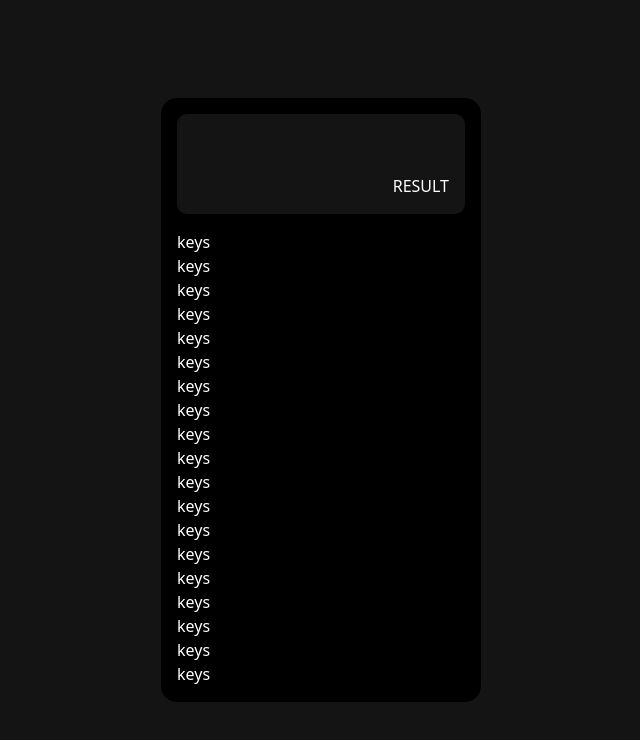
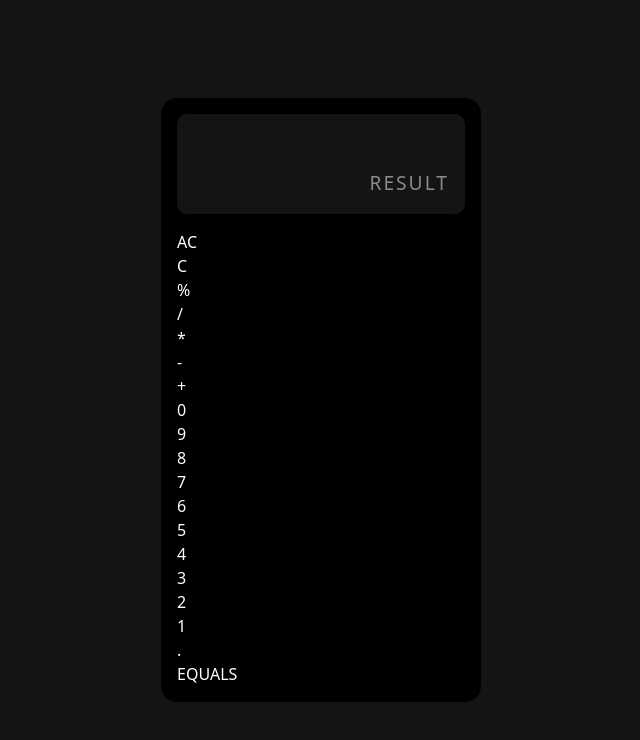
Before and after one commit to madiha-m/react_js, a React (Vite) app in the folder calculator/: page / in a window 1280 px wide. Shown: the top 740 px of the page, without its empty margins (319-959 px from the left). Built offline with nearby package versions, Linux system fonts and the light colour scheme.

Commit message:
map all keys

```diff
--- a/calculator/src/components/calculator.jsx
+++ b/calculator/src/components/calculator.jsx
@@ -1,4 +1,4 @@
-import React from "react";
+import React, { useState } from "react";
 import Keys from "./keys";
 
 const calculator = () => {
@@ -24,12 +24,20 @@ const calculator = () => {
     "EQUALS",
   ];
 
+  const [showResult, setShowResult] = useState(false);
+
+  const operationClass =
+    "text-[1.2rem] tracking-[2px] flex gap-[5px] items-center text-[rgba(255,255,255,0.5)] justify-end";
+  const resultClass = "text-[1.7rem]";
+
   return (
     <div className="min-w-[320px] bg-black flex flex-col gap-4 p-4 rounded-2xl">
       <div className="overflow-x-auto bg-[#141414] min-h-[100px] flex items-end justify-end flex-col p-4 rounded-[10px]">
-        <div>RESULT</div>
+        <div className={`${showResult ? resultClass : operationClass}`}>
+          RESULT
+        </div>
       </div>
-      <div>
+      <div className="">
         {keys.map((item, index) => (
           <Keys
             label={item}
--- a/calculator/src/components/keys.jsx
+++ b/calculator/src/components/keys.jsx
@@ -1,7 +1,7 @@
 import React from "react";
 
 const Keys = ({ label }) => {
-  return <div>keys</div>;
+  return <div>{label}</div>;
 };
 
 export default Keys;
```
